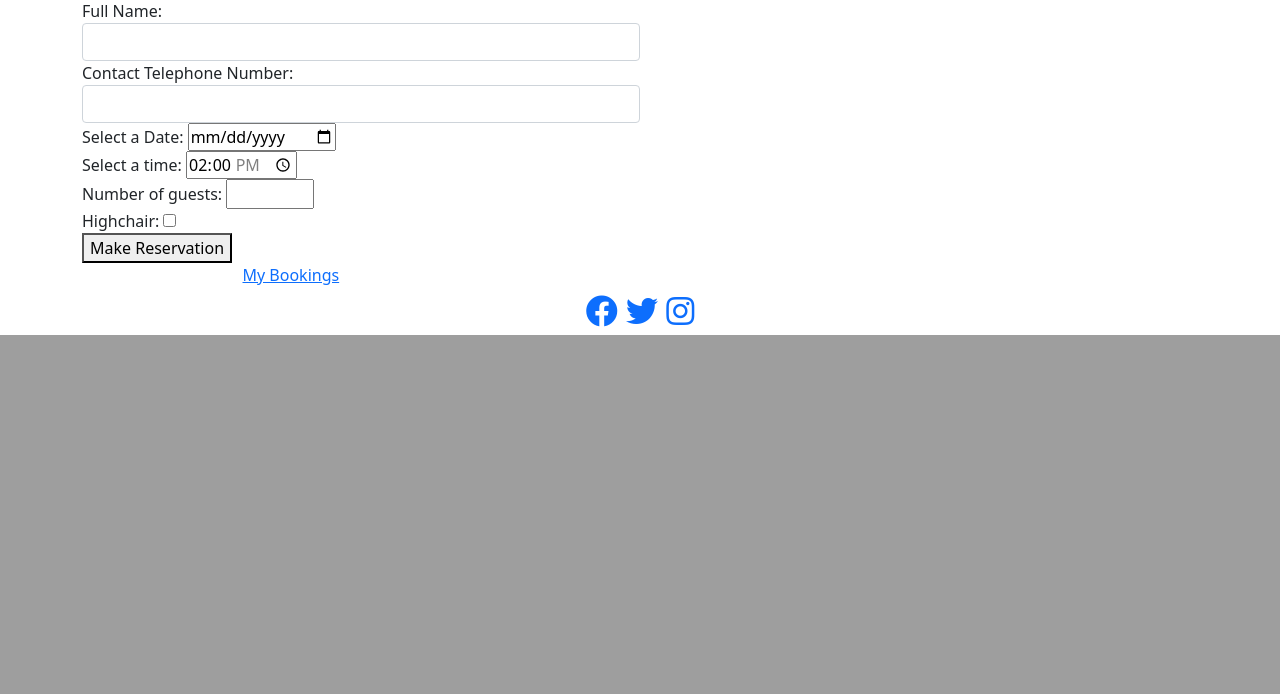
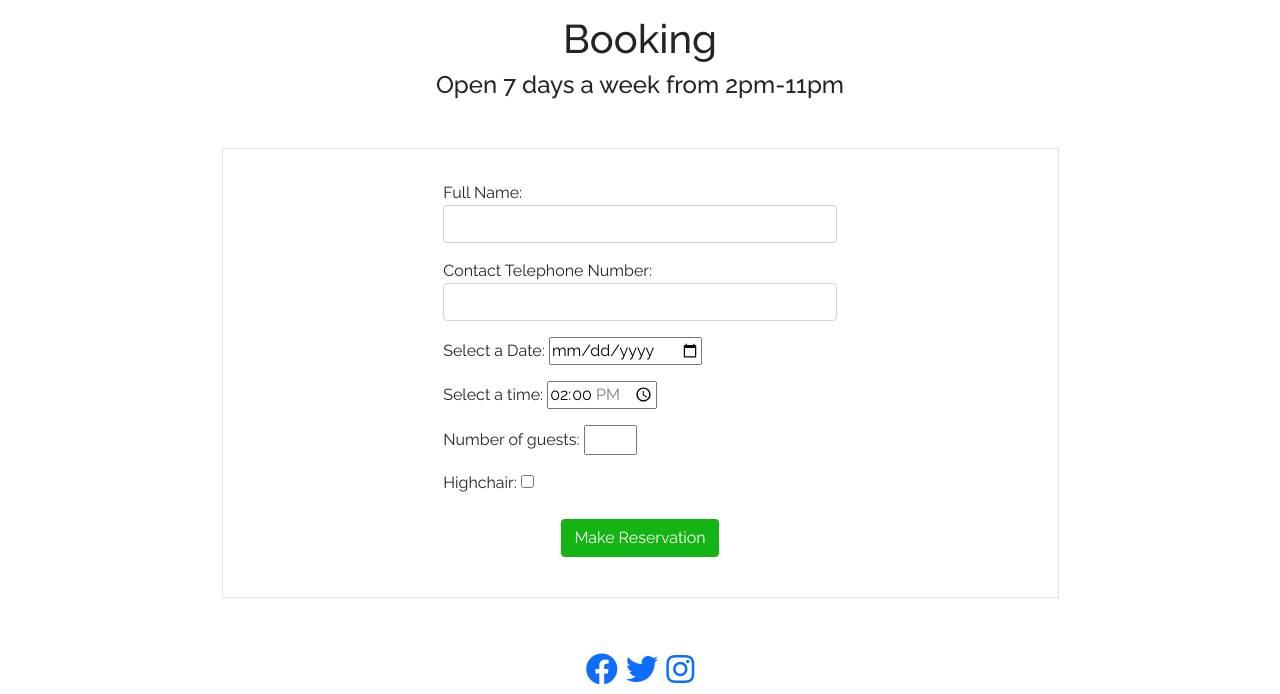
Before and after one commit to CW1224/reserve-a-place, a Django app: page /add_booking/ in a window 1280 px wide. Shown: the part 475-1169 px from the top of the page. Before the commit the page ends 810 px from the top, so only its background shows below. Run offline with Django 3.2, Linux system fonts and the light colour scheme.

Commit message:
Added booking css

```diff
--- a/static/css/styling.css
+++ b/static/css/styling.css
@@ -1,3 +1,9 @@
+@import url('https://fonts.googleapis.com/css2?family=Lato:ital,wght@0,100;0,300;0,400;0,700;0,900;1,100;1,300;1,400;1,700;1,900&family=Raleway:wght@200;300;400;500;600&display=swap');
+
+body {
+    font-family: Raleway;
+}
+
 .small {
     font-size: large;
 }
--- a/templates/add_booking.html
+++ b/templates/add_booking.html
@@ -4,56 +4,50 @@
 
 <div class="container">
 
-    <div class="">
-        <form class="" method="POST">
+    <div class="text-center big mt-3">
+        <h1>Booking</h1>
+        <h4>Open 7 days a week from 2pm-11pm</h4>
+    </div>
+
+    <div class="w-75 mx-auto my-5 ">
+        <form class="border px-4 py-4 " method="POST">
             {% csrf_token %}
 
-            <div class="col-md-6 col-12">
+            <div class="col-md-6 col-12 py-2 mx-auto">
                 <label for="full_name">Full Name:</label>
                 <input type="text" class="form-control" id="full_name" name="full_name" required>
             </div>
 
-            <div class="col-md-6 col-12">
+            <div class="col-md-6 col-12 py-2 mx-auto">
                 <label for="phone_number">Contact Telephone Number:</label>
                 <input type="number" class="form-control" id="phone_number" name="phone_number"
                     minlength="11" maxlength="11" required>
             </div>
 
-            <div class="col-md-6 col-12">
+            <div class="col-md-6 col-12 py-2 mx-auto">
                 <label for="date">Select a Date:</label>
                 <input type="date" class="" id="date" name="date" required>
             </div>
 
-            <div class="col-md-6 col-12">
+            <div class="col-md-6 col-12 py-2 mx-auto">
                 <label for="time">Select a time:</label>
-                <input type="time" class="" id="time" name="time" min="14:00" max="23:00" value="14:00"
+                <input type="time" class="" id="time" name="time" min="14:00" max="22:00" value="14:00"
                     required>
             </div>
 
-            <div class="col-md-6 col-12">
+            <div class="col-md-6 col-12 py-2 mx-auto">
                 <label for="guest_count">Number of guests:</label>
                 <input type="number" class="" id="guest_count" name="guest_count" min="1" max="10" required>
             </div>
-            <div class="col-md-6 col-12">
+            <div class="col-md-6 col-12 py-2 mx-auto">
                 <label for="highchair">Highchair:</label>
                 <input type="checkbox" class="" id="high_chair" name="high_chair" >
             </div>
 
-            <div class="">
-                <button type="submit" class="">Make Reservation</button>
+            <div class="text-center">
+                <button type="submit" class="btn button_green my-3">Make Reservation</button>
             </div>
-
         </form>
-
-        <div class="container">
-            <div class="row w-75 mx-auto">
-
-                <div class="col-md-6 col-12">
-                    <a class=""
-                        href="{% url 'booking' %}">My Bookings</a>
-                </div>
-            </div>
-        </div>
     </div>
 </div>
 
```
Also changed, not shown: templates/booking.html (+11 -12 lines).
